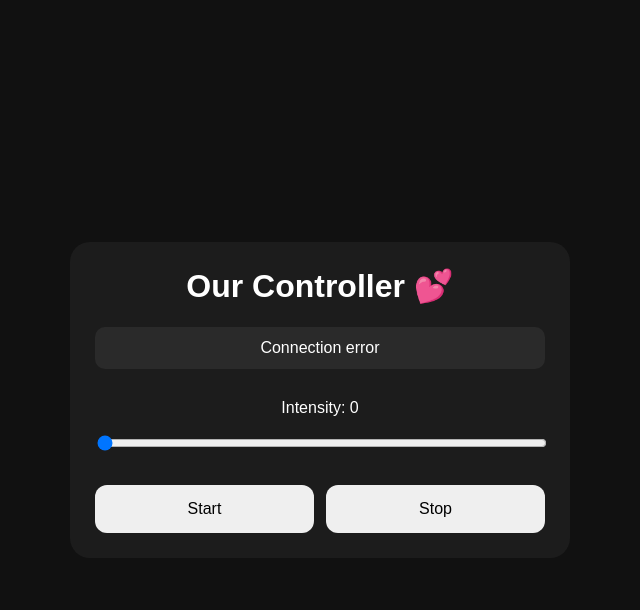
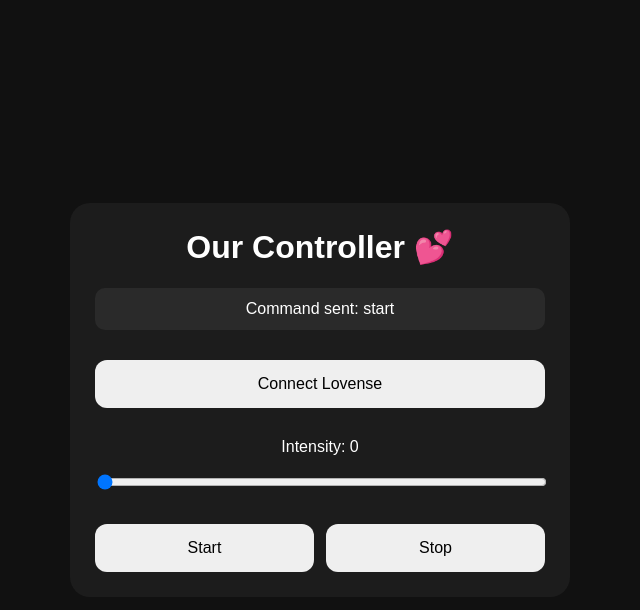
Before and after one commit to jinahyaa/Torture-controller, a website: page index.html in a window 1280 px wide. Both pictures are taken after a click on the button "Start". Shown: the whole page, without its empty margins (320-960 px from the left). Drawn offline with Linux system fonts and the light colour scheme; no server answers.

Commit message:
Update index.html

```diff
--- a/index.html
+++ b/index.html
@@ -3,6 +3,7 @@
 <head>
   <meta charset="UTF-8">
   <meta name="viewport" content="width=device-width, initial-scale=1.0">
+
   <title>Lovense Controller</title>
 
   <style>
@@ -16,18 +17,24 @@
       font-family: Arial, sans-serif;
       background: #111;
       color: white;
+
       display: flex;
       justify-content: center;
       align-items: center;
+
       padding: 20px;
     }
 
     .controller {
       width: 100%;
       max-width: 500px;
+
       background: #1c1c1c;
+
       border-radius: 20px;
+
       padding: 25px;
+
       text-align: center;
     }
 
@@ -37,8 +44,11 @@
 
     .status {
       margin: 20px 0;
+
       padding: 12px;
+
       border-radius: 10px;
+
       background: #2a2a2a;
     }
 
@@ -52,21 +62,34 @@
 
     .buttons {
       display: grid;
+
       grid-template-columns: 1fr 1fr;
+
       gap: 12px;
+
       margin-top: 20px;
     }
 
     button {
       padding: 15px;
+
       border: none;
+
       border-radius: 12px;
+
       font-size: 16px;
+
       cursor: pointer;
     }
 
     button:active {
       transform: scale(0.97);
+    }
+
+    #connectButton {
+      width: 100%;
+
+      margin-top: 10px;
     }
   </style>
 </head>
@@ -77,12 +100,26 @@
 
     <h1>Our Controller 💕</h1>
 
-    <div class="status" id="status">
-      Connecting...
+    <div
+      class="status"
+      id="status"
+    >
+      Backend connecting...
     </div>
 
+    <button
+      id="connectButton"
+      onclick="connectLovense()"
+    >
+      Connect Lovense
+    </button>
+
     <div class="slider-container">
-      <p>Intensity: <span id="intensityValue">0</span></p>
+
+      <p>
+        Intensity:
+        <span id="intensityValue">0</span>
+      </p>
 
       <input
         type="range"
@@ -91,9 +128,11 @@
         max="20"
         value="0"
       >
+
     </div>
 
     <div class="buttons">
+
       <button onclick="sendCommand('start')">
         Start
       </button>
@@ -101,84 +140,119 @@
       <button onclick="sendCommand('stop')">
         Stop
       </button>
+
     </div>
 
   </div>
 
   <script>
 
-    // Replace this with your Render backend URL
-    const BACKEND_URL = "https://torture-controller.onrender.com";
+    const BACKEND_URL =
+      "https://torture-controller.onrender.com";
 
-    const statusElement = document.getElementById("status");
-    const intensitySlider = document.getElementById("intensity");
-    const intensityValue = document.getElementById("intensityValue");
 
-    intensitySlider.addEventListener("input", () => {
-      intensityValue.textContent = intensitySlider.value;
-    });
+    const statusElement =
+      document.getElementById("status");
 
-    async function sendCommand(command) {
 
-      const intensity = intensitySlider.value;
+    const intensitySlider =
+      document.getElementById("intensity");
+
+
+    const intensityValue =
+      document.getElementById("intensityValue");
+
+
+    intensitySlider.addEventListener(
+      "input",
+      () => {
+
+        intensityValue.textContent =
+          intensitySlider.value;
+
+      }
+    );
+
+
+    async function connectLovense() {
+
+      statusElement.textContent =
+        "Connecting to Lovense...";
+
+
+      const uid =
+        "user-" +
+        Math.random()
+          .toString(36)
+          .substring(2, 12);
+
 
       try {
 
-        const response = await fetch(
-          `${BACKEND_URL}/command`,
+        const response =
+          await fetch(
+            `${BACKEND_URL}/auth-token`,
             {
+
               method: "POST",
 
               headers: {
-              "Content-Type": "application/json"
+                "Content-Type":
+                  "application/json"
               },
 
               body: JSON.stringify({
-              command: command,
-              intensity: Number(intensity)
+                uid: uid
               })
+
             }
           );
 
-        const data = await response.json();
 
-        console.log(data);
+        const data =
+          await response.json();
+
+
+        console.log(
+          "Lovense response:",
+          data
+        );
+
+
+        if (data.code === 200) {
+
+          statusElement.textContent =
+            "Lovense authentication successful ✅";
+
+        } else {
+
+          statusElement.textContent =
+            "Lovense authentication failed ❌";
+
+        }
+
 
       } catch (error) {
 
         console.error(error);
 
         statusElement.textContent =
-          "Connection error";
+          "Connection error ❌";
 
       }
 
     }
 
-    async function checkConnection() {
 
-      try {
-
-        const response =
-          await fetch(`${BACKEND_URL}/`);
-
-        if (response.ok) {
+    async function sendCommand(
+      command
+    ) {
 
       statusElement.textContent =
-            "Backend connected ✅";
+        "Command sent: " +
+        command;
 
     }
-
-      } catch (error) {
-
-        statusElement.textContent =
-          "Backend unavailable ❌";
-
-      }
-
-    }
-
-    checkConnection();
 
   </script>
 
```
Lines whose indentation alone changed are shown as unchanged.
